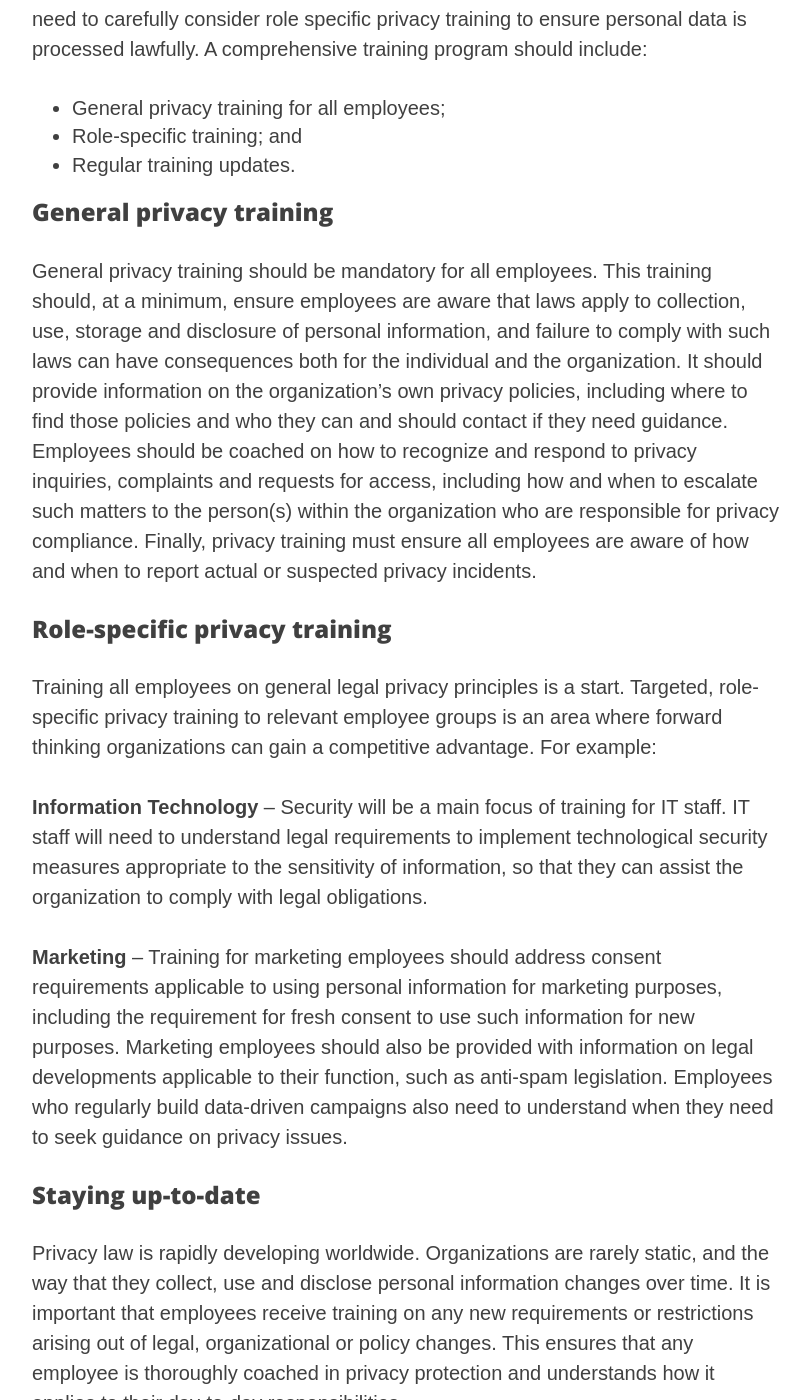
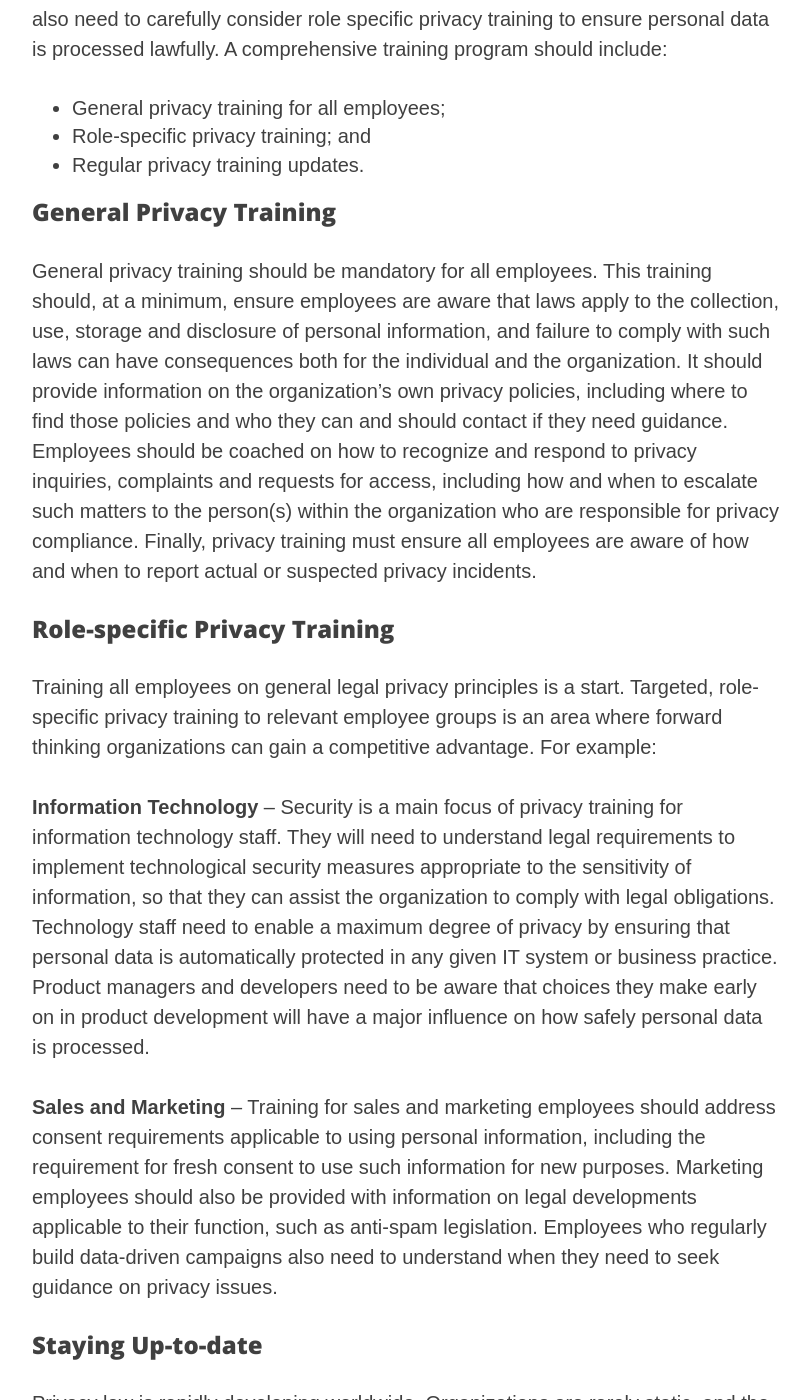
Before and after one commit to riod4/services, a Jekyll site: the page built from _services/training.md, in a window 1280 px wide and 1400 px high, scrolled down 796 px. Shown: the whole window, without its empty margins (233-1043 px from the left). Built offline with Jekyll 4.4.1, drawn with Linux system fonts in a browser that asks for light colours; nearby versions of some CDN libraries; some of the changed text lies outside the part shown.

Commit message:
Update training.md text. 2020-11-16 v0.1

```diff
--- a/_services/training.md
+++ b/_services/training.md
@@ -14,26 +14,26 @@ header-credit-link:
 header-license:
 ---
 
-## Increasing privacy awareness
-The most common cause of privacy breaches is human error. It may be the loss of unencrypted portable devices, sharing/disclosing passwords, or allowing all email addresses to be viewable in mass emails. Privacy training can help avoid these types of errors by ensuring that employees understand their roles and obligations under applicable laws and policies. In addition to being good practice, privacy training is now required by law in many countries. Data-driven organizations also need to carefully consider role specific privacy training to ensure personal data is processed lawfully. A comprehensive  training program should include:
+## Increasing Privacy Awareness
+The most common cause of a privacy breach is human error. It may be the loss of unencrypted portable devices, sharing/disclosing passwords, or allowing all email addresses to be viewable in mass emails (CC). Privacy training can help avoid these types of errors by ensuring that employees understand their roles and obligations under applicable laws and company policies. In addition to being good practice, privacy training is now required by law in many countries. Data-driven organizations also need to carefully consider role specific privacy training to ensure personal data is processed lawfully. A comprehensive training program should include:
 
 - General privacy training for all employees;
-- Role-specific training; and
-- Regular training updates.
+- Role-specific privacy training; and
+- Regular privacy training updates.
 
-### General privacy training
-General privacy training should be mandatory for all employees. This training should, at a minimum, ensure employees are aware that laws apply to collection, use, storage and disclosure of personal information, and failure to comply with such laws can have consequences both for the individual and the organization. It should provide information on the organization's own privacy policies, including where to find those policies and who they can and should contact if they need guidance. Employees should be coached on how to recognize and respond to privacy inquiries, complaints and requests for access, including how and when to escalate such matters to the person(s) within the organization who are responsible for privacy compliance. Finally, privacy training must ensure all employees are aware of how and when to report actual or suspected privacy incidents.
+### General Privacy Training
+General privacy training should be mandatory for all employees. This training should, at a minimum, ensure employees are aware that laws apply to the collection, use, storage and disclosure of personal information, and failure to comply with such laws can have consequences both for the individual and the organization. It should provide information on the organization's own privacy policies, including where to find those policies and who they can and should contact if they need guidance. Employees should be coached on how to recognize and respond to privacy inquiries, complaints and requests for access, including how and when to escalate such matters to the person(s) within the organization who are responsible for privacy compliance. Finally, privacy training must ensure all employees are aware of how and when to report actual or suspected privacy incidents.
 
 
-### Role-specific privacy training
+### Role-specific Privacy Training
 Training all employees on general legal privacy principles is a start. Targeted, role-specific privacy training to relevant employee groups is an area where forward thinking organizations can gain a competitive advantage. For example:
 
-**Information Technology** – Security will be a main focus of training for IT staff. IT staff will need to understand legal requirements to implement technological security measures appropriate to the sensitivity of information, so that they can assist the organization to comply with legal obligations.
+**Information Technology** – Security is a main focus of privacy training for information technology staff. They will need to understand legal requirements to implement technological security measures appropriate to the sensitivity of information, so that they can assist the organization to comply with legal obligations. Technology staff need to enable a maximum degree of privacy by ensuring that personal data is automatically protected in any given IT system or business practice. Product managers and developers need to be aware that choices they make early on in product development will have a major influence on how safely personal data is processed.
 
-**Marketing** – Training for marketing employees should address consent requirements applicable to using personal information for marketing purposes, including the requirement for fresh consent to use such information for new purposes. Marketing employees should also be provided with information on legal developments applicable to their function, such as anti-spam legislation. Employees who regularly build data-driven campaigns also need to understand when they need to seek guidance on privacy issues.
+**Sales and Marketing** – Training for sales and marketing employees should address consent requirements applicable to using personal information, including the requirement for fresh consent to use such information for new purposes. Marketing employees should also be provided with information on legal developments applicable to their function, such as anti-spam legislation. Employees who regularly build data-driven campaigns also need to understand when they need to seek guidance on privacy issues.
 
 
-### Staying up-to-date
-Privacy law is rapidly developing worldwide. Organizations are rarely static, and the way that they collect, use and disclose personal information changes over time. It is important that employees receive training on any new requirements or restrictions arising out of legal, organizational or policy changes. This ensures that any employee is thoroughly coached in privacy protection and understands how it applies to their day-to-day responsibilities.
+### Staying Up-to-date
+Privacy law is rapidly developing worldwide. Organizations are rarely static, and the way that they collect, use and disclose personal information changes over time. It is important that employees receive regular training on any new requirements or restrictions arising out of legal, organizational or policy changes. This ensures that any employee is thoroughly coached in privacy protection and understands how it applies to their day-to-day responsibilities.
 
 To hear how we can help raise your employees' privacy awareness and skills, get in touch. [**Contact us**]({{ site.baseurl }}/contact)
```
Also changed, not shown: other parts of _services/training.md (+1 -1 lines).
